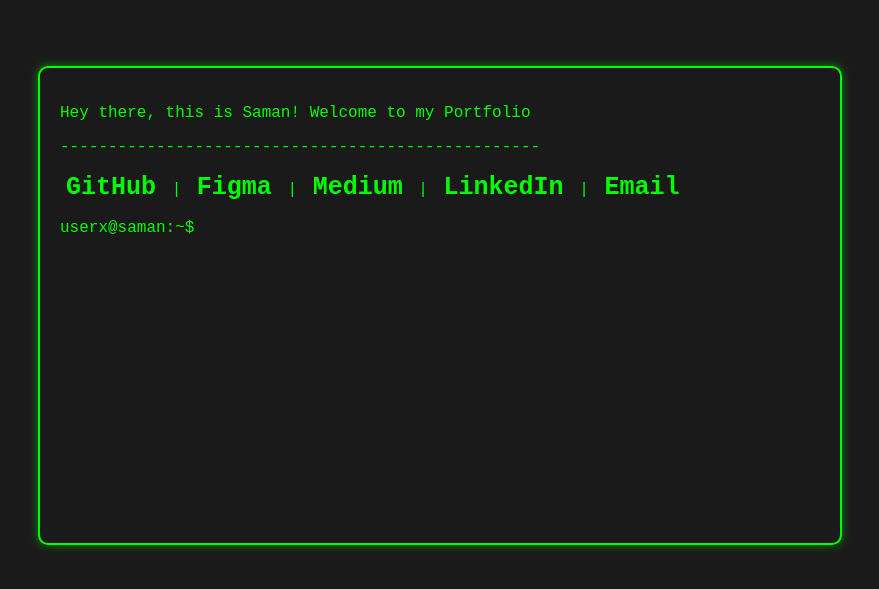
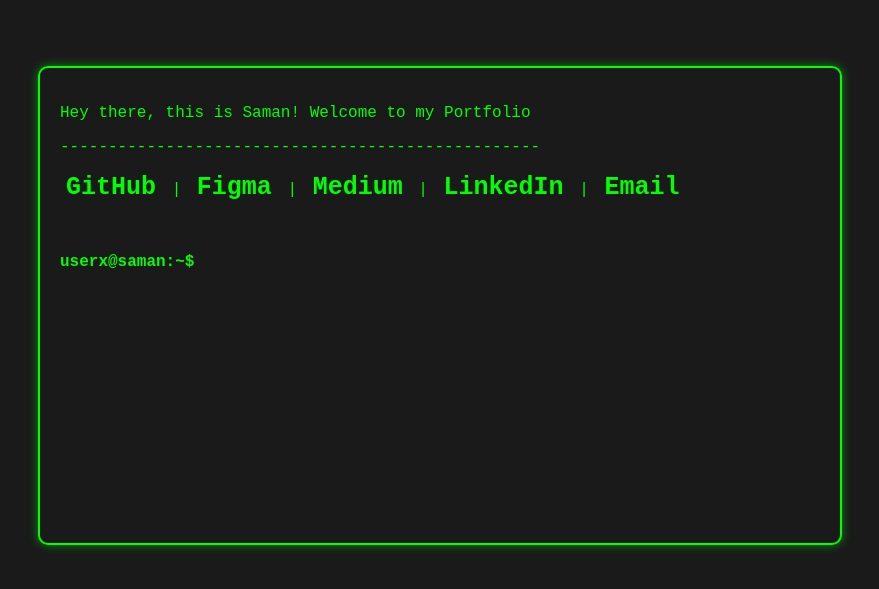
Before and after one commit to samanxsy/samanxsaybani, a plain HTML site: page src/templates/index.html in a window 1280 px wide. Shown: the part 103-692 px from the top of the page, without its empty margins (200-1079 px from the left). Drawn offline with Linux system fonts and the light colour scheme.

Commit message:
Margin adjustment

```diff
--- a/src/static/styles/styles.css
+++ b/src/static/styles/styles.css
@@ -33,8 +33,13 @@ button{
     display: none;
 }
 
+.cli{
+    margin-top: 50px;
+    font-weight: bolder;
+}
+
 .output-content{
-    margin-top: 50px;
+    margin-top: 25px;
 }
 
 a{
```
